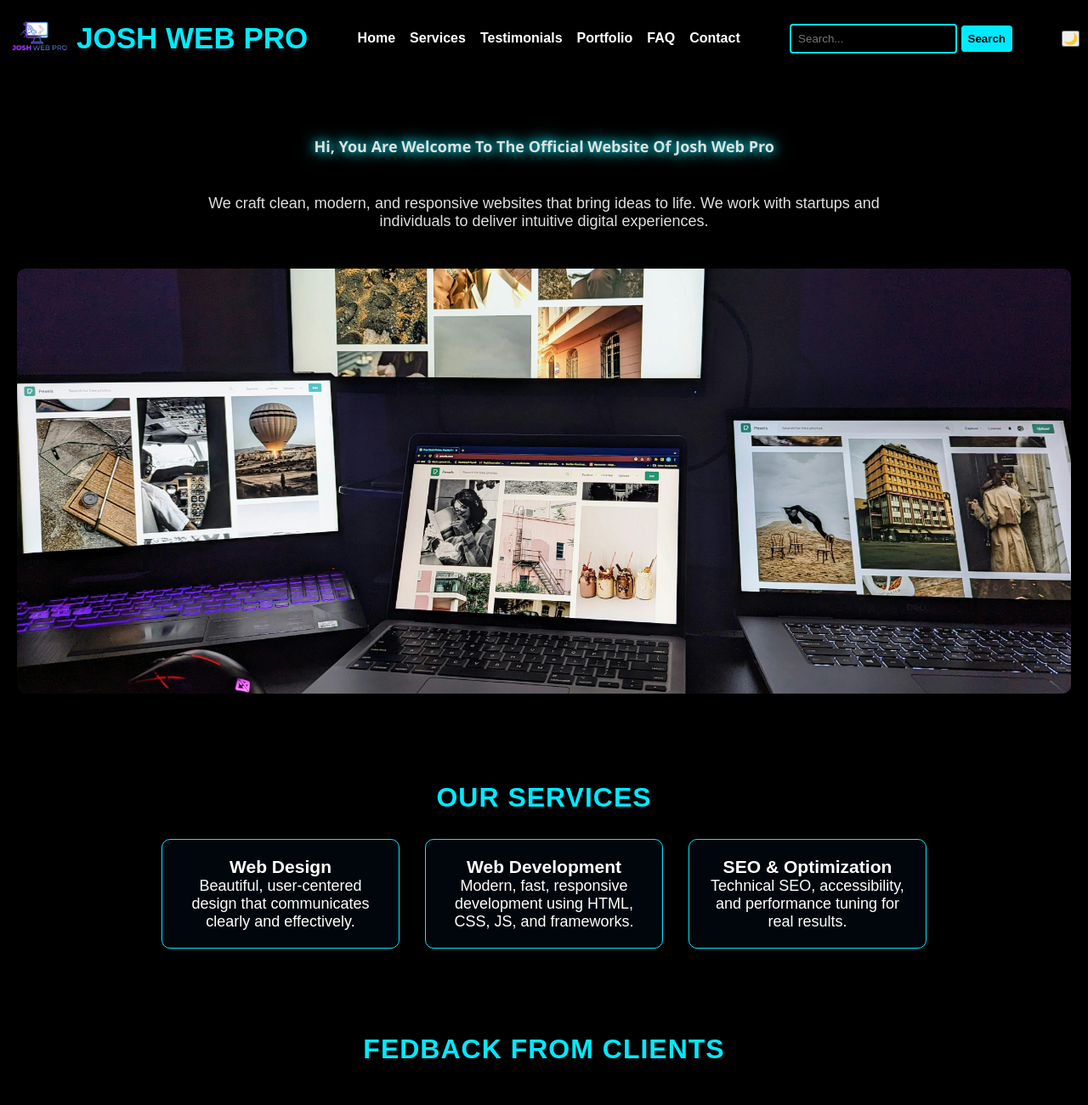
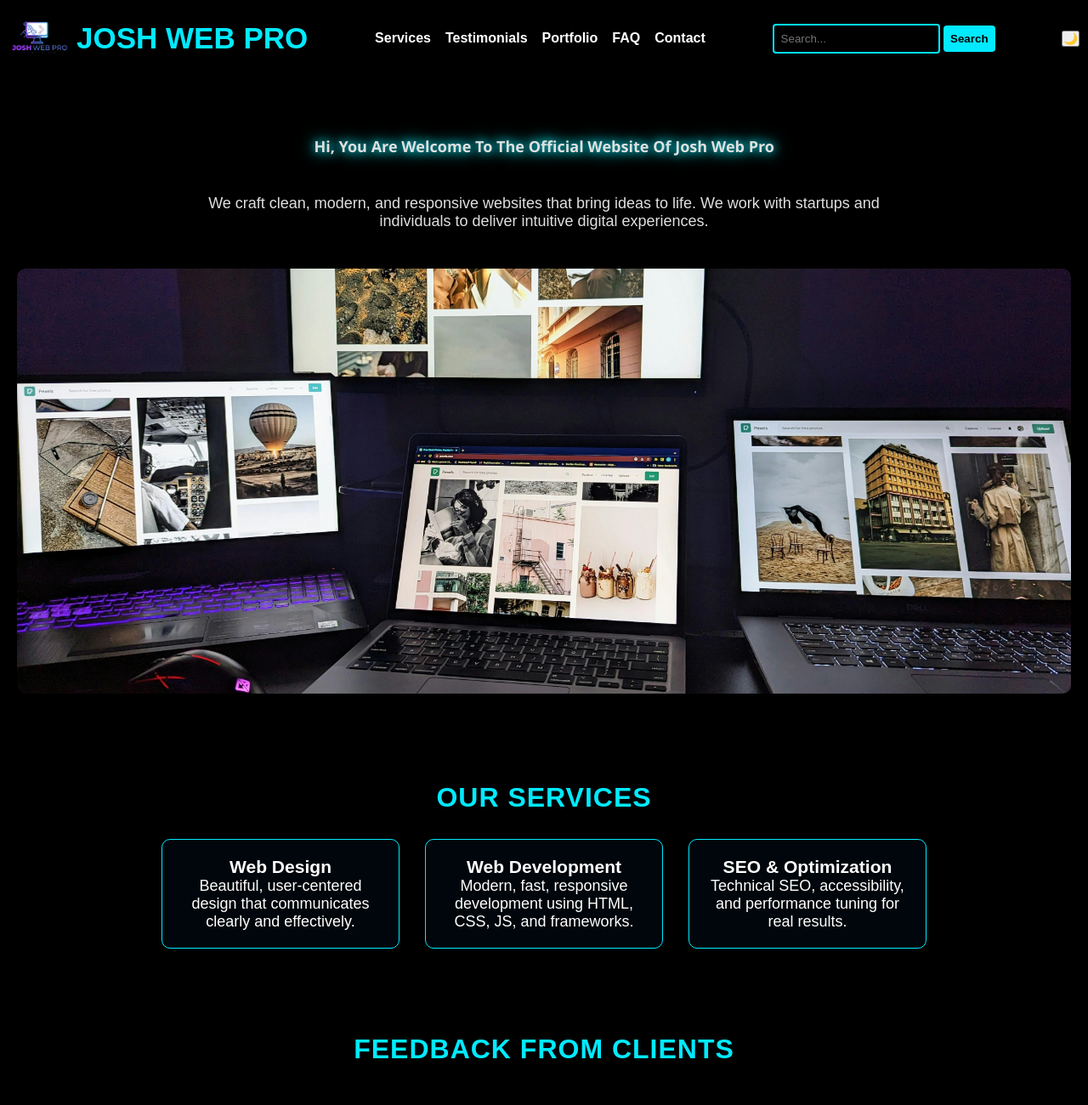
Before and after one commit to liltymer/josh-web-pro, a plain HTML site: page index.html in a window 1280 px wide. Shown: the top 1300 px of the page at 85% size. Drawn offline with Linux system fonts and the light colour scheme.

Commit message:
Update index.html

```diff
--- a/index.html
+++ b/index.html
@@ -19,7 +19,6 @@
     </div>
     <nav class="menu">
       <ul>
-        <li><a href="#top">Home</a></li>
         <li><a href="#services">Services</a></li>
         <li><a href="#testimonials">Testimonials</a></li>
         <li><a href="#portfolio">Portfolio</a></li>
@@ -64,7 +63,7 @@
 
   <!-- Testimonials -->
   <section class="testimonials-section" id="testimonials">
-    <h2> FEDBACK FROM CLIENTS</h2>
+    <h2> FEEDBACK FROM CLIENTS</h2>
     <div class="testimonial-carousel">
       <div class="testimonial-slide">
         <img src="images/client1.jpg" alt="Client Sarah D." loading="lazy"/>
```
